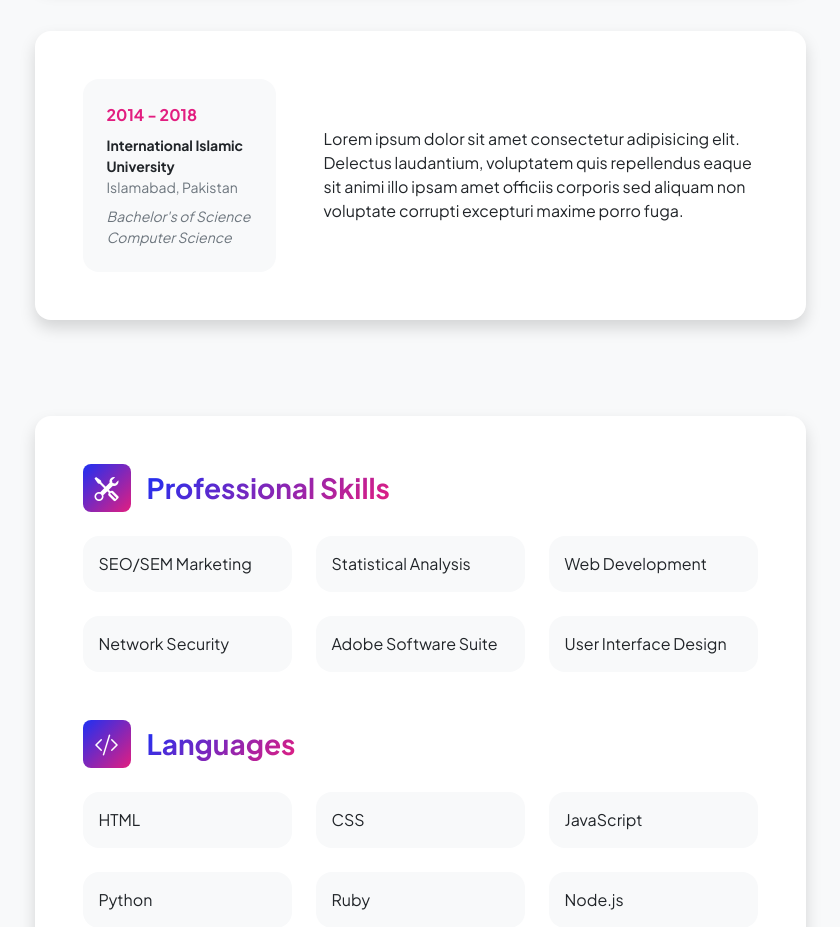
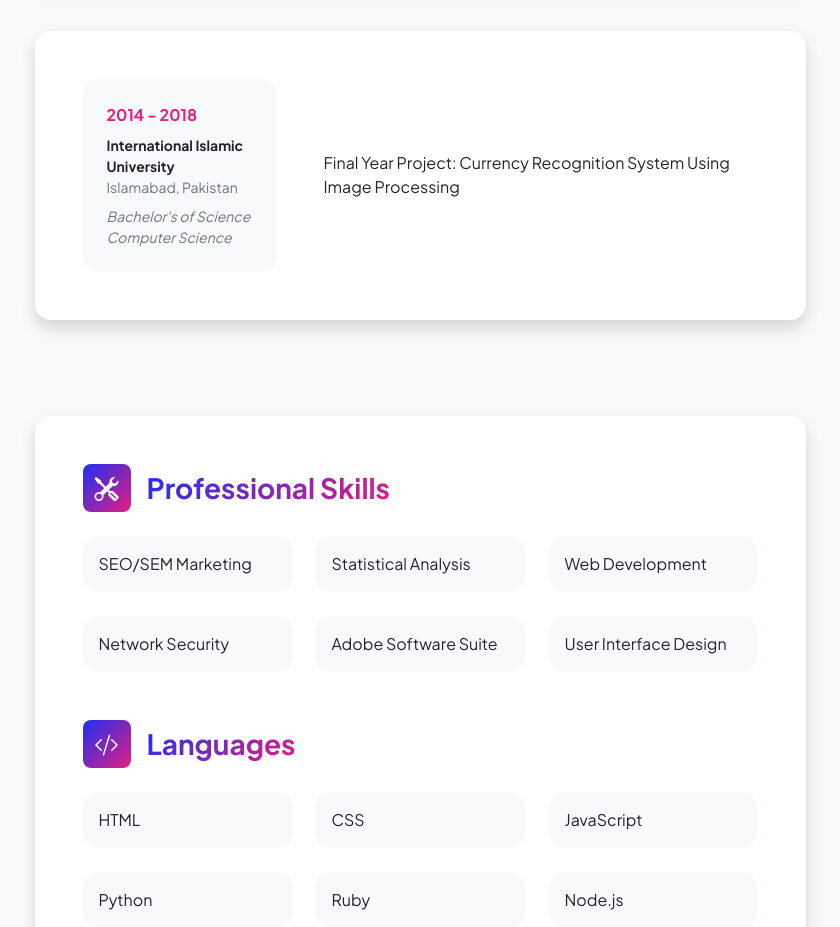
Before and after one commit to anumfatima427/anumfatima427.github.io, a plain HTML site: page resume.html in a window 1280 px wide. Shown: the part 1420-2347 px from the top of the page, without its empty margins (220-1060 px from the left). Drawn offline with nearby package versions, Linux system fonts and the light colour scheme.

Commit message:
Update resume.html

```diff
--- a/resume.html
+++ b/resume.html
@@ -126,7 +126,7 @@
                                                 </div>
                                             </div>
                                         </div>
-                                        <div class="col-lg-8"><div>Lorem ipsum dolor sit amet consectetur adipisicing elit. Delectus laudantium, voluptatem quis repellendus eaque sit animi illo ipsam amet officiis corporis sed aliquam non voluptate corrupti excepturi maxime porro fuga.</div></div>
+                                        <div class="col-lg-8"><div>Final Year Project: Currency Recognition System Using Image Processing</div></div>
                                     </div>
                                 </div>
                             </div>
```
